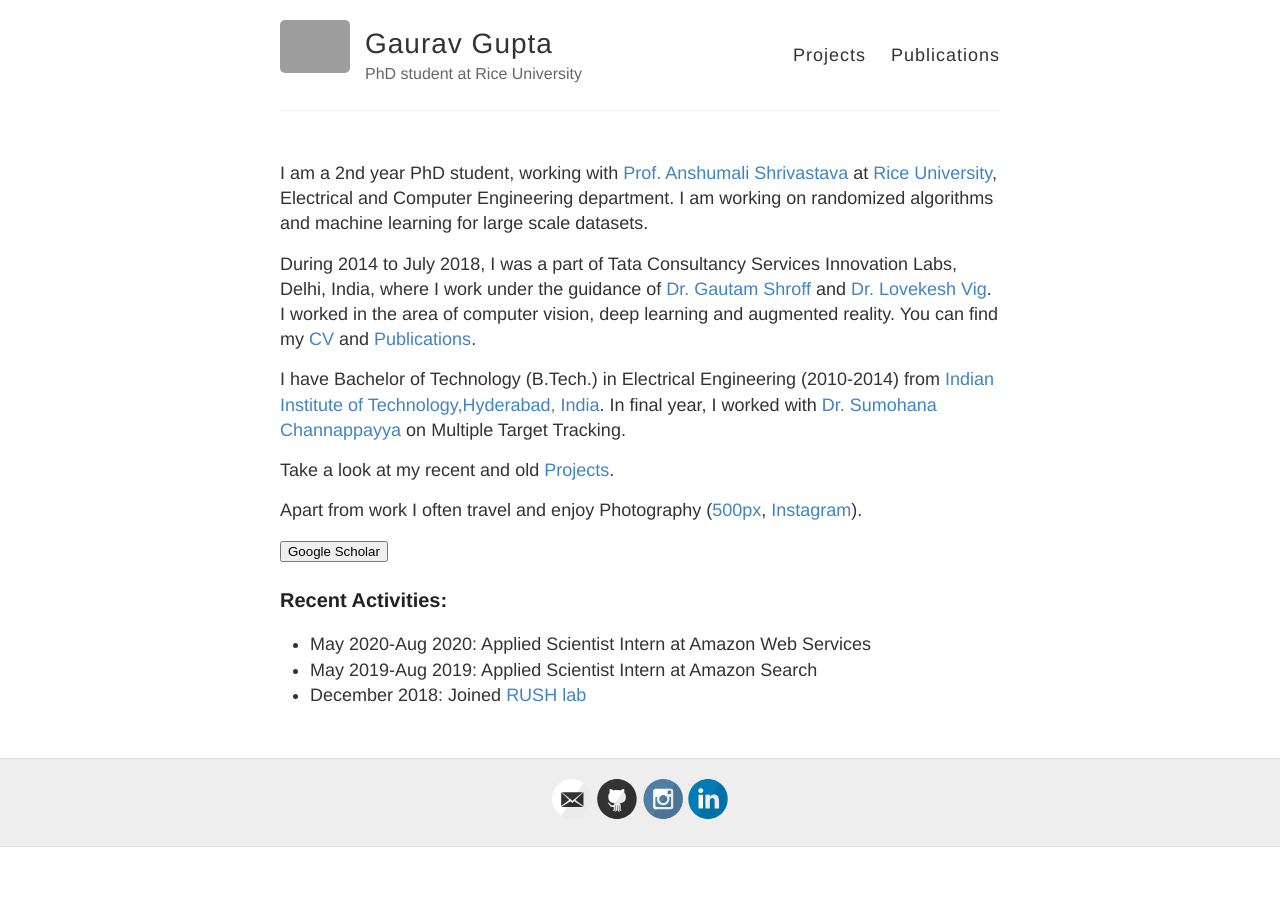
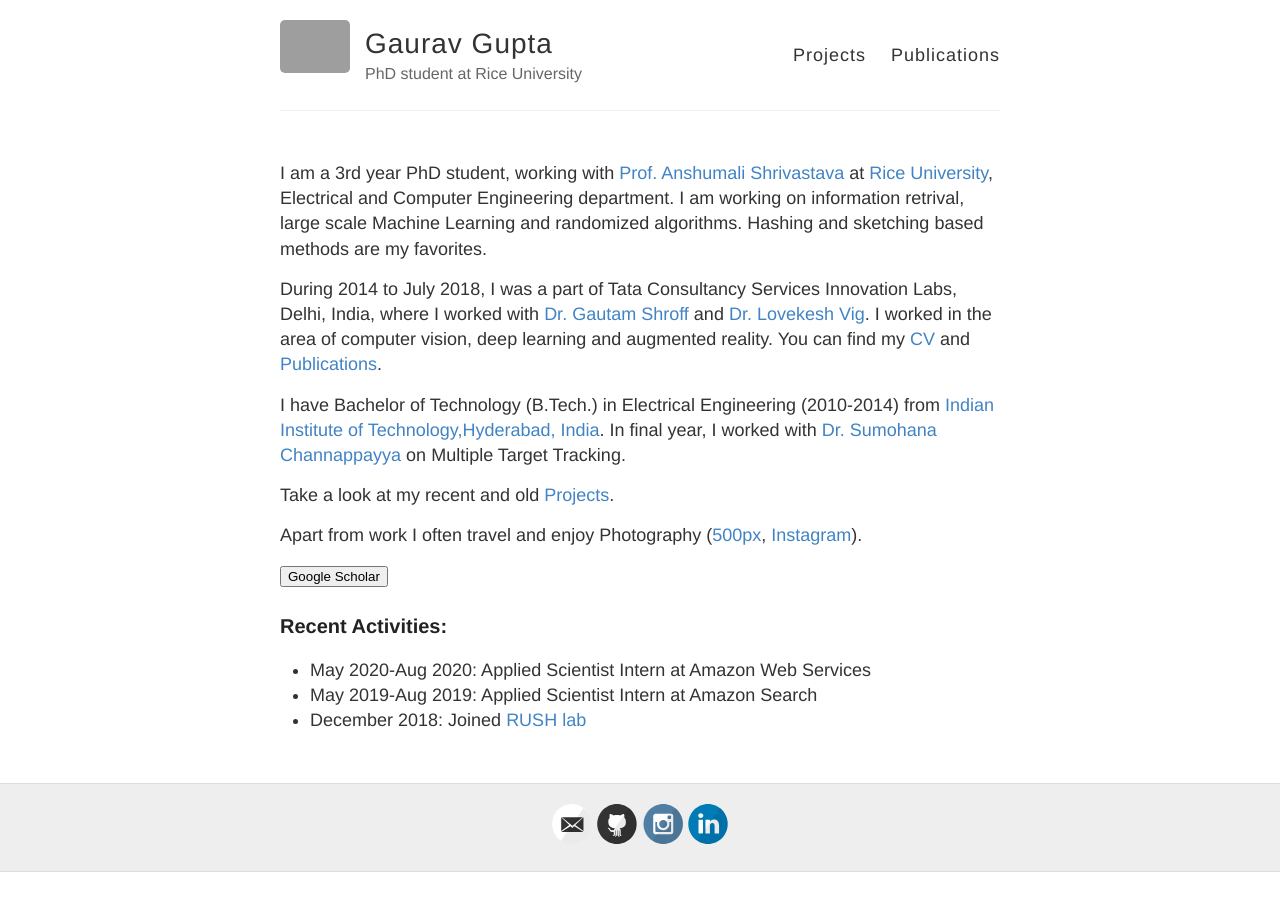
Before and after one commit to gaurav16gupta/gaurav16gupta.github.io, a Jekyll site: the page built from index.md, in a window 1280 px wide. Built offline with Jekyll 4.4.1, drawn with Linux system fonts in a browser that asks for light colours; grey boxes are pictures that could not be loaded.

Commit message:
Update index.md

```diff
--- a/index.md
+++ b/index.md
@@ -3,9 +3,9 @@ layout: page
 published: true
 ---
 
-I am a 2nd year PhD student, working with [Prof. Anshumali Shrivastava](https://www.cs.rice.edu/~as143/) at [Rice University](https://eceweb.rice.edu/), Electrical and Computer Engineering department. I am working on randomized algorithms and machine learning for large scale datasets.
+I am a 3rd year PhD student, working with [Prof. Anshumali Shrivastava](https://www.cs.rice.edu/~as143/) at [Rice University](https://eceweb.rice.edu/), Electrical and Computer Engineering department. I am working on information retrival, large scale Machine Learning and randomized algorithms. Hashing and sketching based methods are my favorites.
 
-During 2014 to July 2018, I was a part of Tata Consultancy Services Innovation Labs, Delhi, India, where I work under the guidance of [Dr. Gautam Shroff](https://www.linkedin.com/in/gautam-shroff-066901/) and [Dr. Lovekesh Vig](https://sites.google.com/site/lovekeshhome/). I worked in the area of computer vision, deep learning and augmented reality. You can find my [CV](https://gaurav16gupta.github.io/ResumeGauravGupta.pdf) and [Publications](https://gaurav16gupta.github.io/publications/).
+During 2014 to July 2018, I was a part of Tata Consultancy Services Innovation Labs, Delhi, India, where I worked with [Dr. Gautam Shroff](https://www.linkedin.com/in/gautam-shroff-066901/) and [Dr. Lovekesh Vig](https://sites.google.com/site/lovekeshhome/). I worked in the area of computer vision, deep learning and augmented reality. You can find my [CV](https://gaurav16gupta.github.io/ResumeGauravGupta.pdf) and [Publications](https://gaurav16gupta.github.io/publications/).
 
 I have Bachelor of Technology (B.Tech.) in Electrical Engineering (2010-2014) from [Indian Institute of Technology,Hyderabad, India](http://www.iith.ac.in). In final year, I worked with [Dr. Sumohana Channappayya](https://www.iith.ac.in/~sumohana/) on Multiple Target Tracking.
 
```
